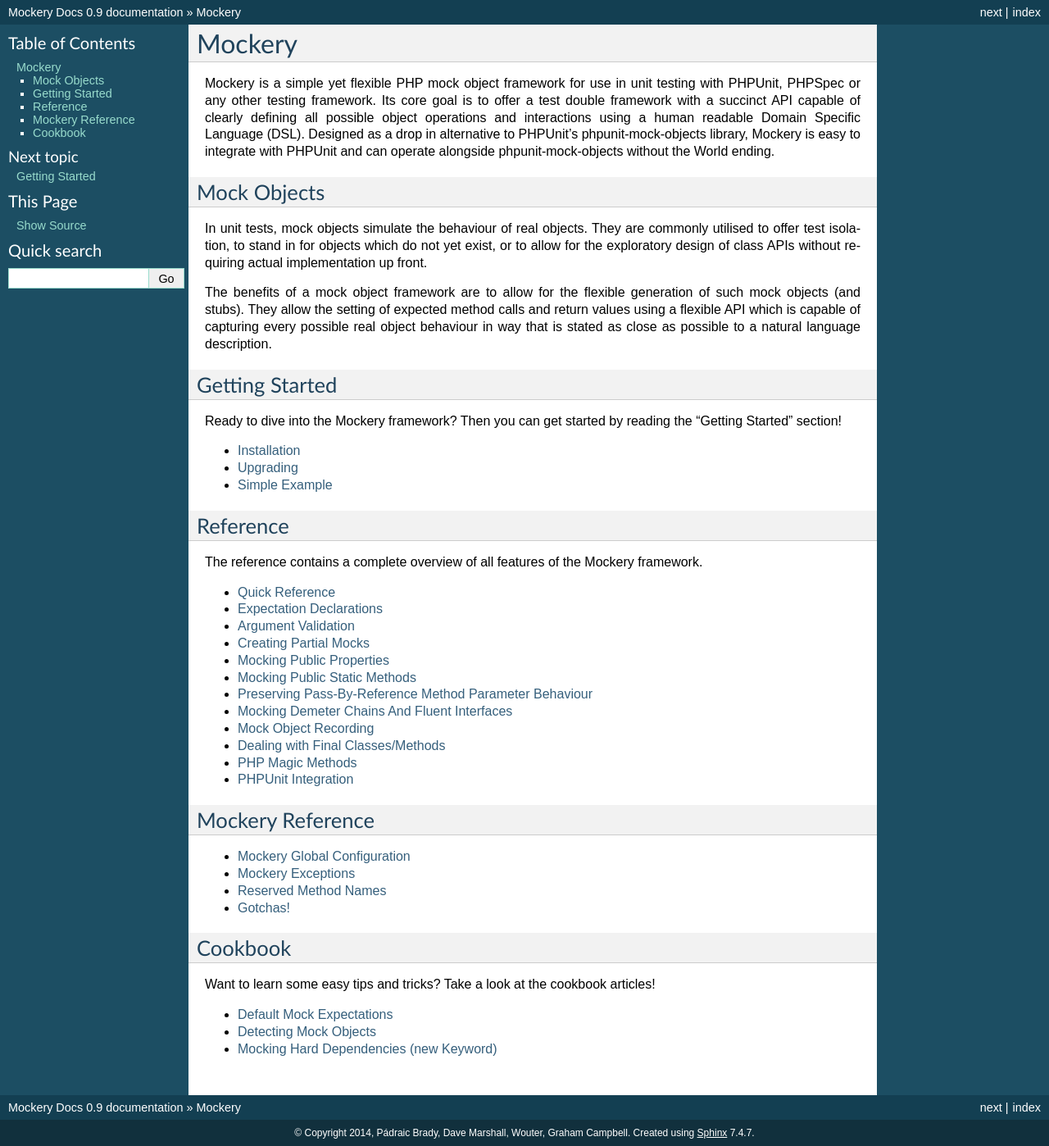
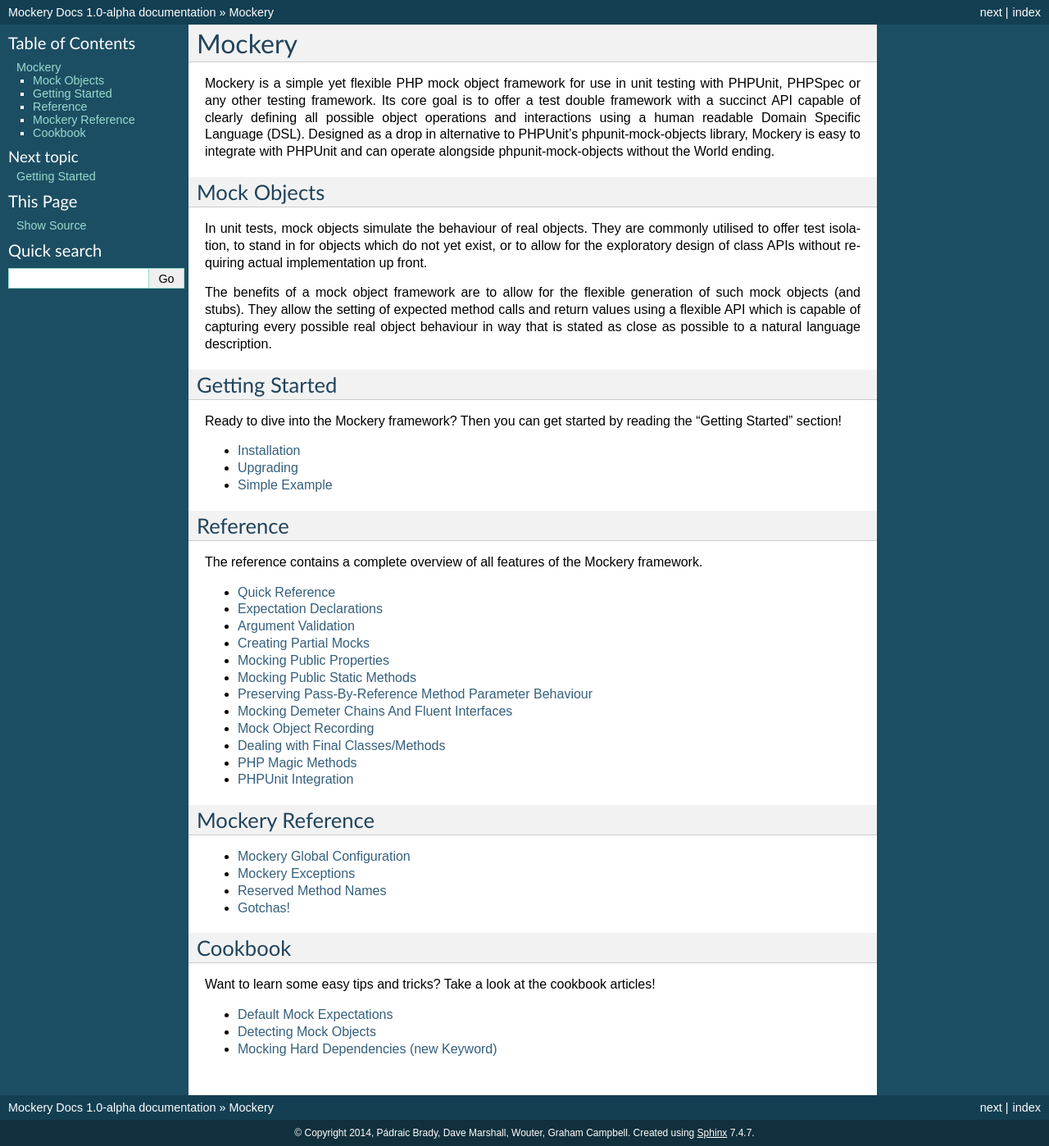
Before and after one commit to mockery/mockery, a Sphinx documentation site: the page built from docs/index.rst, in a window 1280 px wide. Shown: the whole page at 82% size. Built offline with Sphinx 7.4.7, drawn with Linux system fonts in a browser that asks for light colours.

Commit message:
Updates release/version in docs for master

```diff
--- a/docs/conf.py
+++ b/docs/conf.py
@@ -53,9 +53,9 @@
 # built documents.
 #
 # The short X.Y version.
-version = '0.9'
+version = '1.0'
 # The full version, including alpha/beta/rc tags.
-release = '0.9'
+release = '1.0-alpha'
 
 # The language for content autogenerated by Sphinx. Refer to documentation
 # for a list of supported languages.
```
